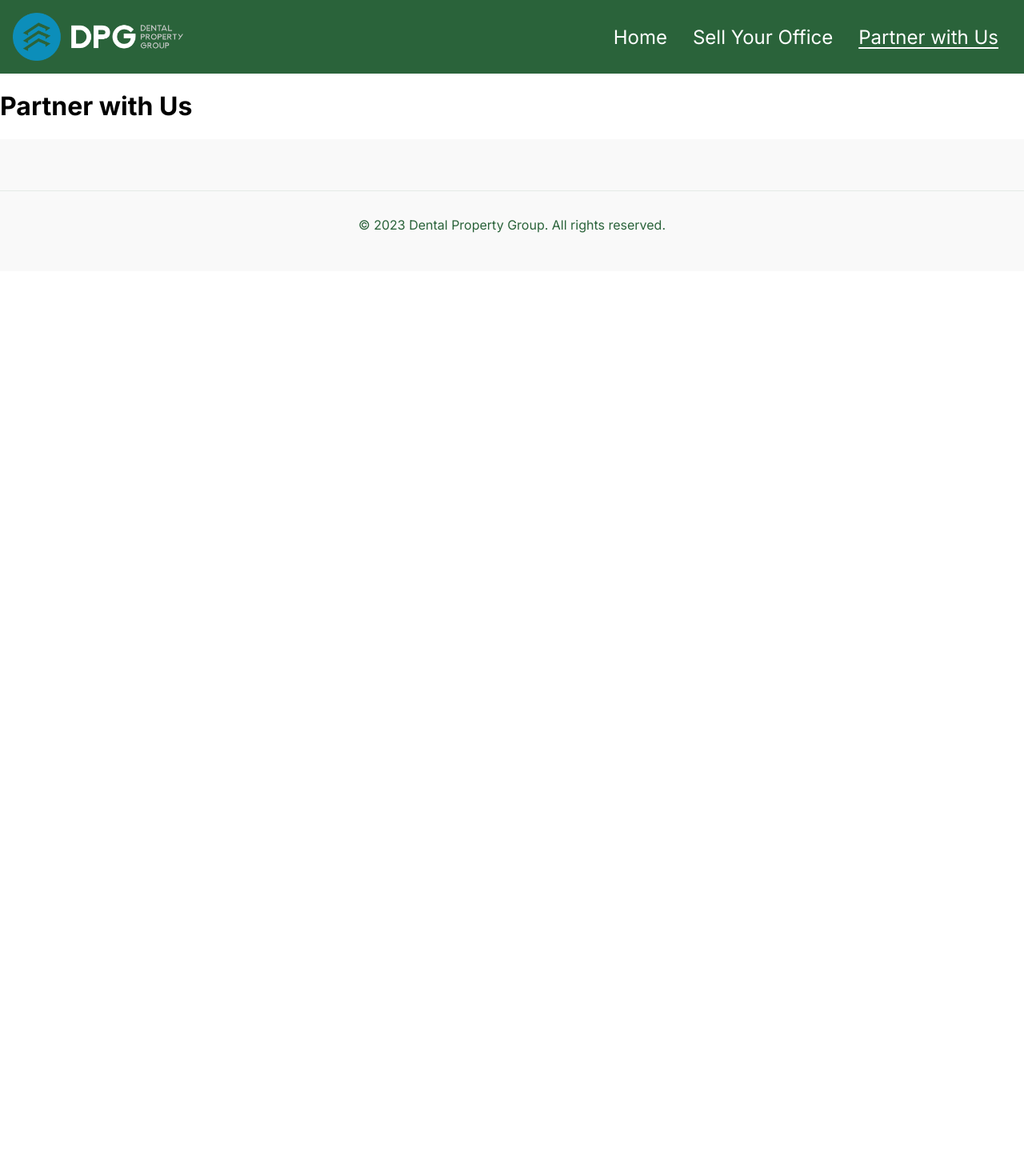
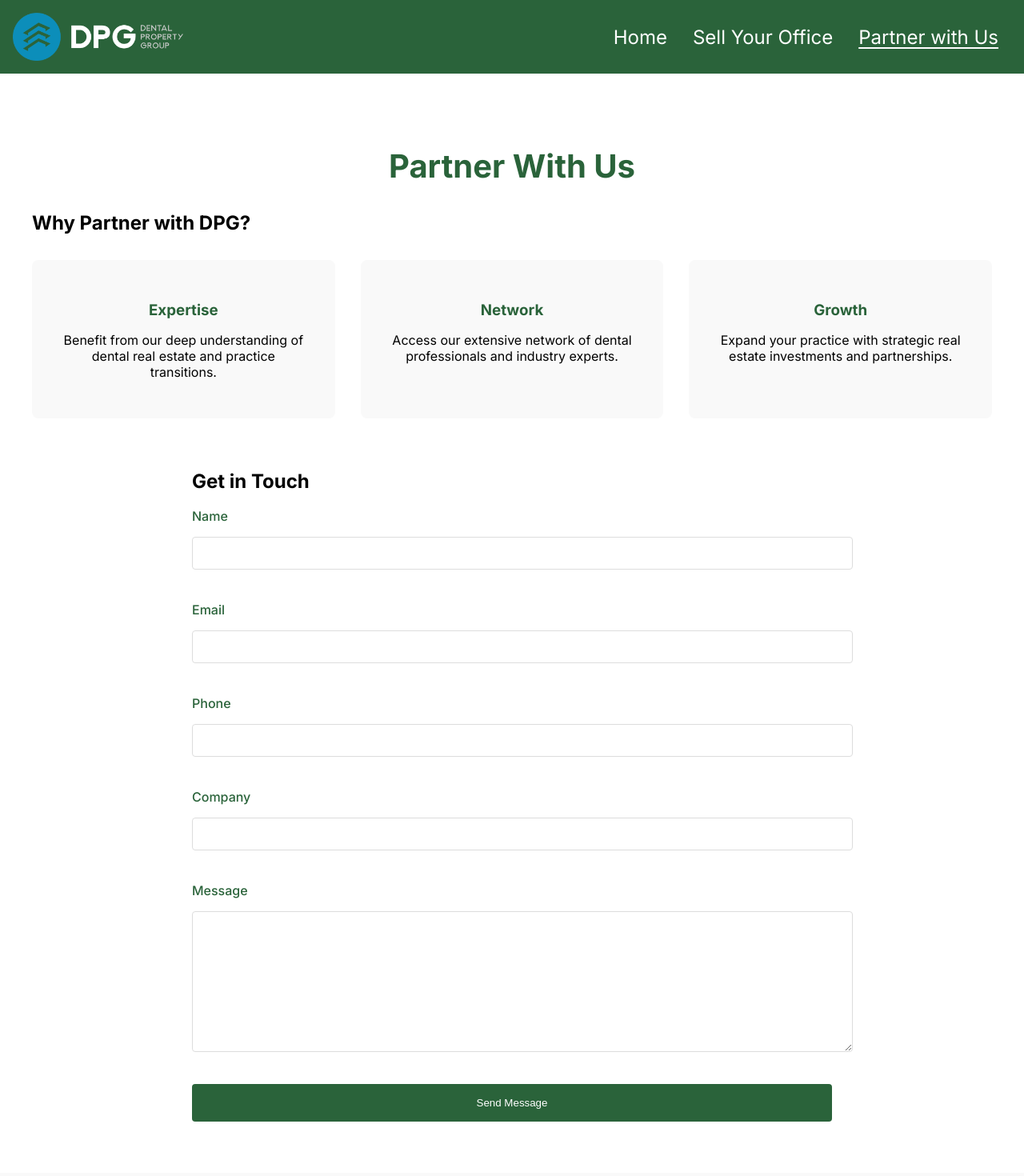
Before and after one commit to 19wburnett/dental-property-group, a React (Create React App) app: page /partner-with-us in a window 1280 px wide. Shown: the top 1470 px of the page at 80% size. Before the commit the page ends 800 px from the top, so only its background shows below. Built offline with nearby package versions, Linux system fonts and the light colour scheme.

Commit message:
Partnership page added

```diff
--- a/src/pages/PartnerWIthUs.js
+++ b/src/pages/PartnerWIthUs.js
@@ -1,9 +1,143 @@
-import React from 'react';
+import React, { useState } from 'react';
+import { supabase } from '../supabaseClient';
 
 const PartnerWithUs = () => {
+  const [formData, setFormData] = useState({
+    name: '',
+    email: '',
+    phone: '',
+    company: '',
+    message: ''
+  });
+  const [status, setStatus] = useState('');
+
+  const handleChange = (e) => {
+    setFormData({
+      ...formData,
+      [e.target.name]: e.target.value
+    });
+  };
+
+  const handleSubmit = async (e) => {
+    e.preventDefault();
+    setStatus('submitting');
+
+    try {
+      const { error } = await supabase
+        .from('partnership_leads')
+        .insert([formData]);
+
+      if (error) throw error;
+
+      setStatus('success');
+      setFormData({ name: '', email: '', phone: '', company: '', message: '' });
+    } catch (error) {
+      console.error('Error:', error);
+      setStatus('error');
+    }
+  };
+
   return (
-    <div>
-      <h1>Partner with Us</h1>
+    <div className="partner-page">
+      <div className="partner-content">
+        <h1>Partner With Us</h1>
+
+        <div className="partner-info">
+          <h2>Why Partner with DPG?</h2>
+          <div className="benefits-grid">
+            <div className="benefit-card">
+              <h3>Expertise</h3>
+              <p>Benefit from our deep understanding of dental real estate and practice transitions.</p>
+            </div>
+            <div className="benefit-card">
+              <h3>Network</h3>
+              <p>Access our extensive network of dental professionals and industry experts.</p>
+            </div>
+            <div className="benefit-card">
+              <h3>Growth</h3>
+              <p>Expand your practice with strategic real estate investments and partnerships.</p>
+            </div>
+          </div>
+        </div>
+
+        <div className="contact-section">
+          <h2>Get in Touch</h2>
+          <form onSubmit={handleSubmit} className="partner-form">
+            <div className="form-group">
+              <label htmlFor="name">Name</label>
+              <input
+                type="text"
+                id="name"
+                name="name"
+                value={formData.name}
+                onChange={handleChange}
+                required
+              />
+            </div>
+
+            <div className="form-group">
+              <label htmlFor="email">Email</label>
+              <input
+                type="email"
+                id="email"
+                name="email"
+                value={formData.email}
+                onChange={handleChange}
+                required
+              />
+            </div>
+
+            <div className="form-group">
+              <label htmlFor="phone">Phone</label>
+              <input
+                type="tel"
+                id="phone"
+                name="phone"
+                value={formData.phone}
+                onChange={handleChange}
+                required
+              />
+            </div>
+
+            <div className="form-group">
+              <label htmlFor="company">Company</label>
+              <input
+                type="text"
+                id="company"
+                name="company"
+                value={formData.company}
+                onChange={handleChange}
+              />
+            </div>
+
+            <div className="form-group">
+              <label htmlFor="message">Message</label>
+              <textarea
+                id="message"
+                name="message"
+                value={formData.message}
+                onChange={handleChange}
+                required
+              />
+            </div>
+
+            <button type="submit" className="submit-button" disabled={status === 'submitting'}>
+              {status === 'submitting' ? 'Sending...' : 'Send Message'}
+            </button>
+
+            {status === 'success' && (
+              <div className="status-message success">
+                Thank you for your interest! We'll be in touch soon.
+              </div>
+            )}
+            {status === 'error' && (
+              <div className="status-message error">
+                There was an error sending your message. Please try again.
+              </div>
+            )}
+          </form>
+        </div>
+      </div>
     </div>
   );
 };
--- a/src/styles/app.css
+++ b/src/styles/app.css
@@ -762,3 +762,213 @@ body {
   margin-top: 0.5rem;
   word-break: break-all;
 }
+
+@media (max-width: 768px) {
+  .sell-office-container {
+    padding: 1rem;
+    margin: 1rem;
+  }
+
+  .form-step {
+    margin-bottom: 1.5rem;
+  }
+
+  .form-group label {
+    font-size: 0.9rem;
+  }
+
+  .form-control {
+    padding: 0.5rem;
+    font-size: 0.9rem;
+  }
+
+  .progress-bar-container {
+    padding: 0;
+  }
+
+  .step {
+    width: 25px;
+    height: 25px;
+    font-size: 0.8rem;
+  }
+
+  .step-label {
+    font-size: 10px;
+    width: 60px;
+    text-align: center;
+  }
+
+  .form-navigation {
+    flex-direction: column;
+    gap: 1rem;
+  }
+
+  .btn-primary, .btn-secondary {
+    width: 100%;
+    padding: 0.8rem;
+    font-size: 1rem;
+  }
+
+  .file-upload-box {
+    padding: 1rem;
+  }
+
+  .file-upload-text {
+    font-size: 0.9rem;
+  }
+
+  .file-upload-icon {
+    font-size: 1.5rem;
+  }
+
+  .file-name {
+    font-size: 0.8rem;
+  }
+
+  .submit-status {
+    margin-top: 1rem;
+    padding: 0.8rem;
+    font-size: 0.9rem;
+  }
+}
+
+@media (max-width: 480px) {
+  .sell-office-container h1 {
+    font-size: 1.5rem;
+    margin-bottom: 1rem;
+  }
+
+  .form-step h2 {
+    font-size: 1.2rem;
+  }
+
+  .step {
+    width: 20px;
+    height: 20px;
+    font-size: 0.7rem;
+  }
+
+  .step-label {
+    font-size: 8px;
+    width: 50px;
+  }
+}
+
+.partner-page {
+  padding: 4rem 2rem;
+  max-width: 1200px;
+  margin: 0 auto;
+}
+
+.partner-content h1 {
+  color: var(--primary-color);
+  margin-bottom: 2rem;
+  text-align: center;
+  font-size: 2.5rem;
+}
+
+.partner-info {
+  margin-bottom: 4rem;
+}
+
+.benefits-grid {
+  display: grid;
+  grid-template-columns: repeat(3, 1fr);
+  gap: 2rem;
+  margin-top: 2rem;
+}
+
+.benefit-card {
+  padding: 2rem;
+  background-color: var(--secondary-color);
+  border-radius: 8px;
+  text-align: center;
+}
+
+.benefit-card h3 {
+  color: var(--primary-color);
+  margin-bottom: 1rem;
+}
+
+.contact-section {
+  max-width: 800px;
+  margin: 0 auto;
+}
+
+.partner-form {
+  display: grid;
+  gap: 1.5rem;
+}
+
+.partner-form .form-group {
+  display: grid;
+  gap: 0.5rem;
+}
+
+.partner-form label {
+  color: var(--primary-color);
+  font-weight: 500;
+}
+
+.partner-form input,
+.partner-form textarea {
+  padding: 0.75rem;
+  border: 1px solid #ddd;
+  border-radius: 4px;
+  width: 100%;
+}
+
+.partner-form textarea {
+  min-height: 150px;
+}
+
+.submit-button {
+  background-color: var(--primary-color);
+  color: white;
+  padding: 1rem 2rem;
+  border: none;
+  border-radius: 4px;
+  cursor: pointer;
+  font-weight: 500;
+  transition: background-color 0.3s ease;
+}
+
+.submit-button:hover {
+  background-color: #1f4c2b;
+}
+
+.submit-button:disabled {
+  background-color: #88a992;
+  cursor: not-allowed;
+}
+
+.status-message {
+  padding: 1rem;
+  border-radius: 4px;
+  margin-top: 1rem;
+  text-align: center;
+}
+
+.status-message.success {
+  background-color: #d4edda;
+  color: #155724;
+}
+
+.status-message.error {
+  background-color: #f8d7da;
+  color: #721c24;
+}
+
+@media (max-width: 768px) {
+  .benefits-grid {
+    grid-template-columns: 1fr;
+  }
+
+  .partner-page {
+    padding: 2rem 1rem;
+  }
+
+  .partner-content h1 {
+    font-size: 2rem;
+  }
+}
--- /dev/null
+++ b/src/supabaseClient.js
@@ -0,0 +1,6 @@
+import { createClient } from '@supabase/supabase-js';
+
+const supabaseUrl = 'https://wuisbxbfwwpmuamycjpv.supabase.co';
+const supabaseKey = 'eyJhbGciOiJIUzI1NiIsInR5cCI6IkpXVCJ9.eyJpc3MiOiJzdXBhYmFzZSIsInJlZiI6Ind1aXNieGJmd3dwbXVhbXljanB2Iiwicm9sZSI6ImFub24iLCJpYXQiOjE3Mzc0OTE2MjIsImV4cCI6MjA1MzA2NzYyMn0.kQGdpgPOGM34rkQaRqxPHnRjDu21T_wayz4ixL_414Y';
+
+export const supabase = createClient(supabaseUrl, supabaseKey);
```
